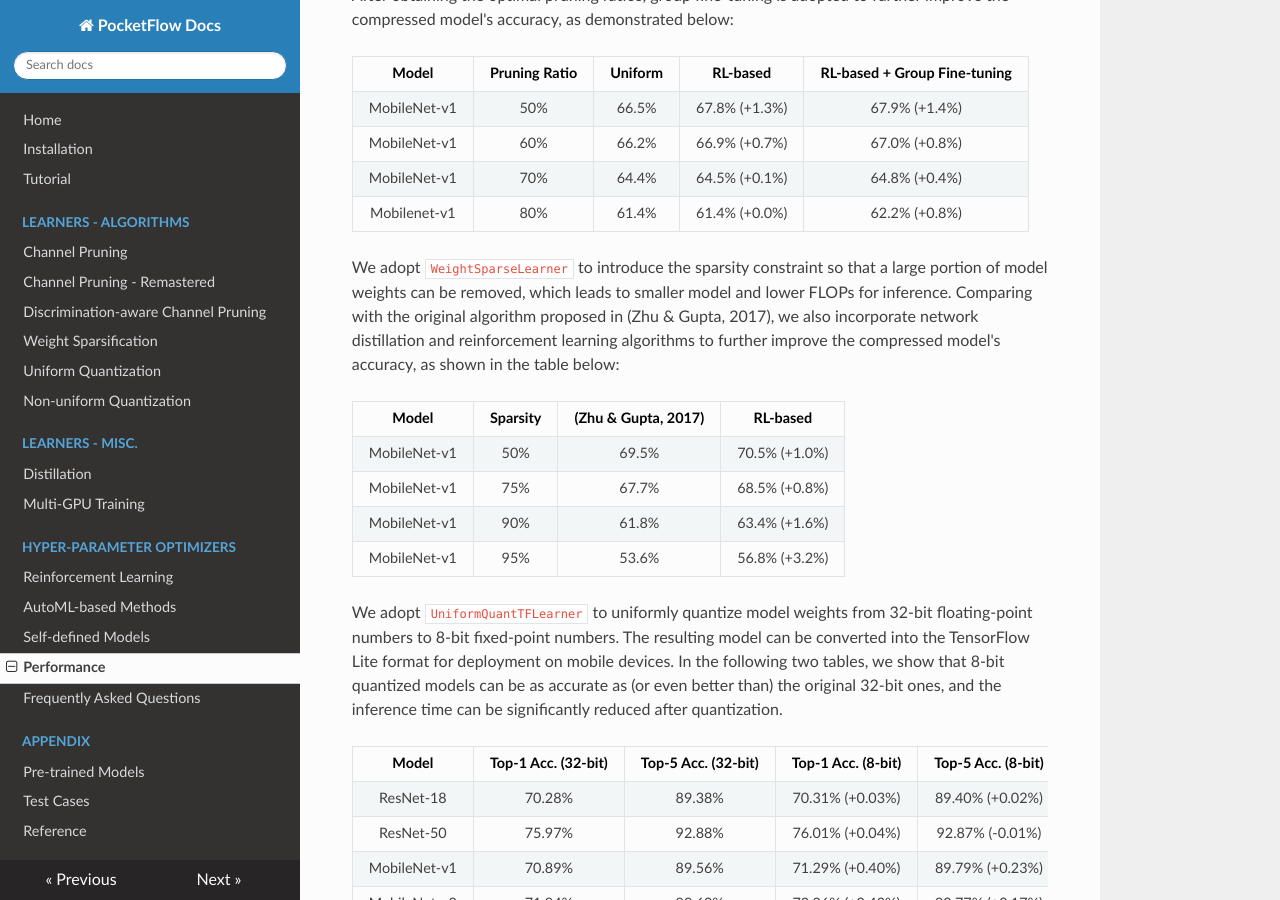
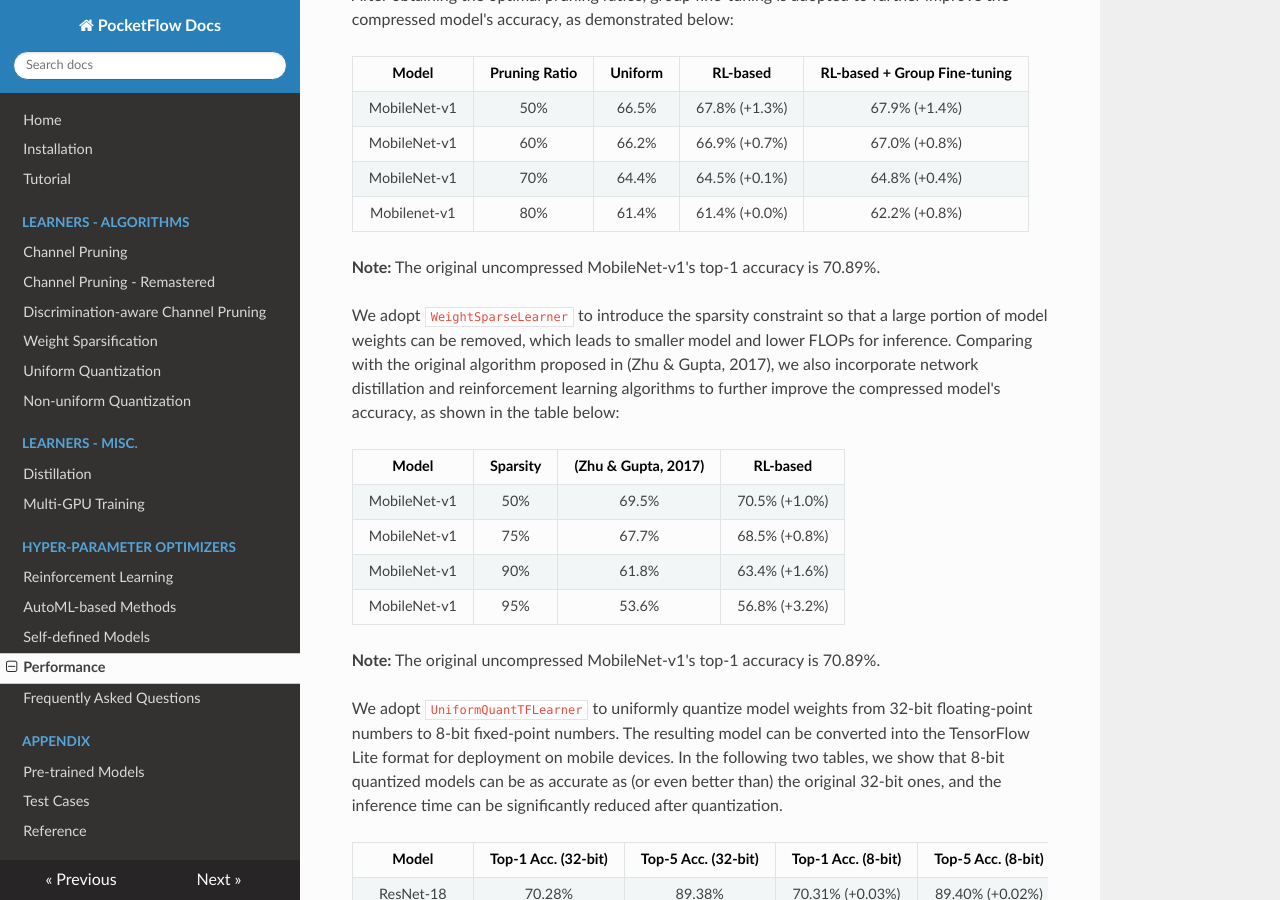
Before and after one commit to Tencent/PocketFlow, an MkDocs documentation site: the page built from docs/docs/performance.md, in a window 1280 px wide and 900 px high, scrolled down 345 px. Built offline with MkDocs 1.6.1, drawn with Linux system fonts in a browser that asks for light colours; nearby versions of some CDN libraries; formulas are drawn with MathJax 3.

Commit message:
list uncompressed model's accuracy below each table

```diff
--- a/docs/docs/performance.md
+++ b/docs/docs/performance.md
@@ -13,6 +13,8 @@ After obtaining the optimal pruning ratios, group fine-tuning is adopted to furt
 | MobileNet-v1 | 70%           | 64.4%   | 64.5% (+0.1%) | 64.8% (+0.4%)                |
 | Mobilenet-v1 | 80%           | 61.4%   | 61.4% (+0.0%) | 62.2% (+0.8%)                |
 
+**Note:** The original uncompressed MobileNet-v1's top-1 accuracy is 70.89%.
+
 We adopt `WeightSparseLearner` to introduce the sparsity constraint so that a large portion of model weights can be removed, which leads to smaller model and lower FLOPs for inference.
 Comparing with the original algorithm proposed in (Zhu & Gupta, 2017), we also incorporate network distillation and reinforcement learning algorithms to further improve the compressed model's accuracy, as shown in the table below:
 
@@ -22,6 +24,8 @@ Comparing with the original algorithm proposed in (Zhu & Gupta, 2017), we also i
 | MobileNet-v1 | 75%      | 67.7%               | 68.5% (+0.8%) |
 | MobileNet-v1 | 90%      | 61.8%               | 63.4% (+1.6%) |
 | MobileNet-v1 | 95%      | 53.6%               | 56.8% (+3.2%) |
+
+**Note:** The original uncompressed MobileNet-v1's top-1 accuracy is 70.89%.
 
 We adopt `UniformQuantTFLearner` to uniformly quantize model weights from 32-bit floating-point numbers to 8-bit fixed-point numbers.
 The resulting model can be converted into the TensorFlow Lite format for deployment on mobile devices.
```
